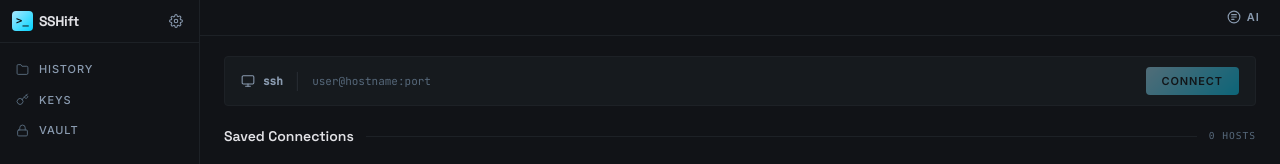
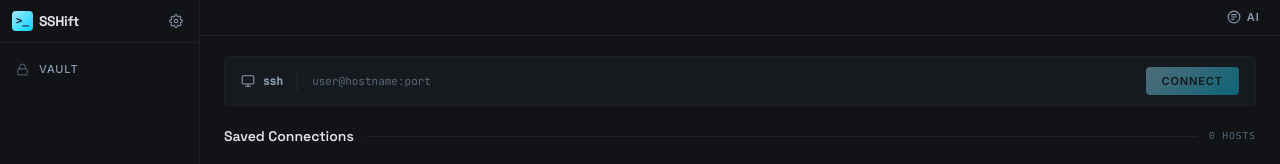
Before and after one commit to cyberbangsa/sshift, a React (Vite) app: page / in a window 1280 px wide. Shown: the top 164 px of the page. Built offline with nearby package versions, Linux system fonts and the light colour scheme.

Commit message:
feat(sidebar): remove history and keys nav items

```diff
--- a/src/presentation/layouts/AppLayout.tsx
+++ b/src/presentation/layouts/AppLayout.tsx
@@ -16,9 +16,7 @@ interface AppLayoutProps {
 
 /** Navigation items below CONNECTIONS (dashboard mode) */
 const NAV_ITEMS = [
-  { id: 'history', label: 'HISTORY', icon: 'folder' },
-  { id: 'keys',    label: 'KEYS',    icon: 'key'    },
-  { id: 'vault',   label: 'VAULT',   icon: 'lock'   },
+  { id: 'vault', label: 'VAULT', icon: 'lock' },
 ] as const
 
 export function AppLayout({ children }: AppLayoutProps) {
```
